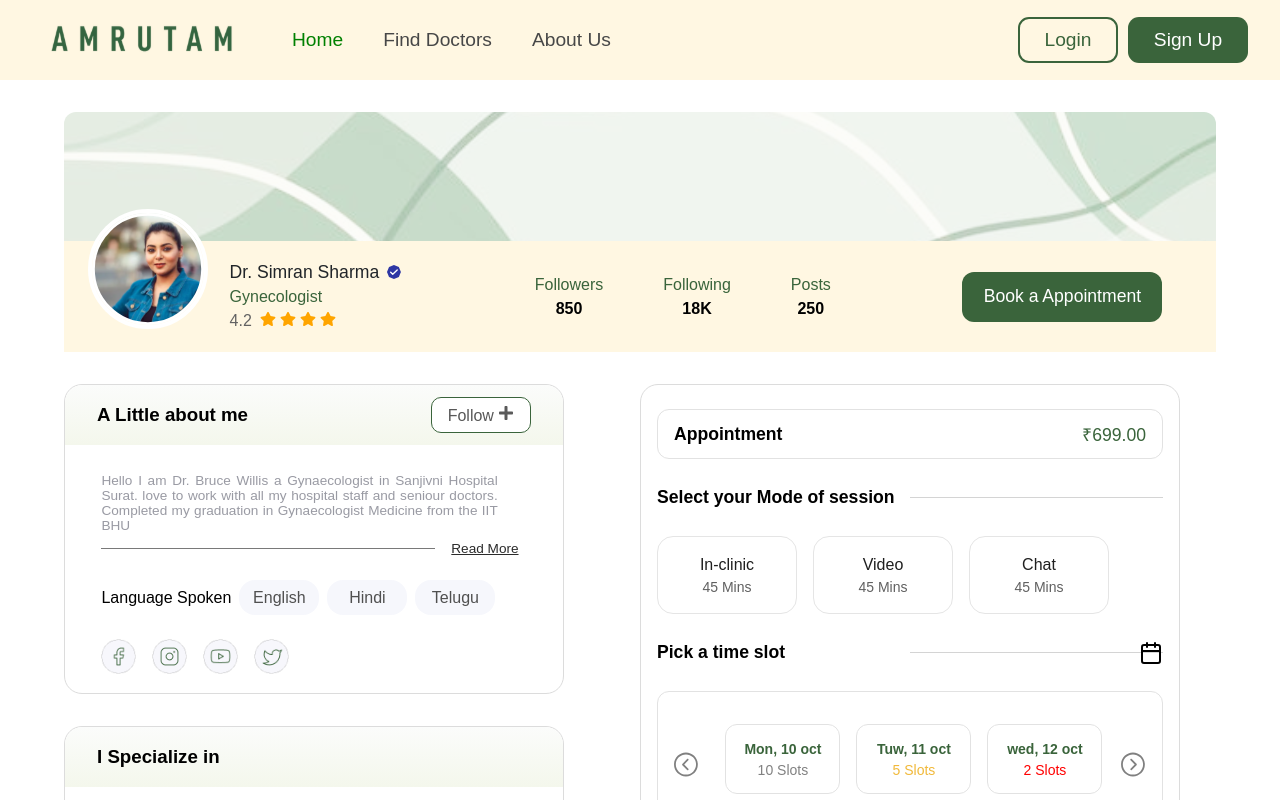
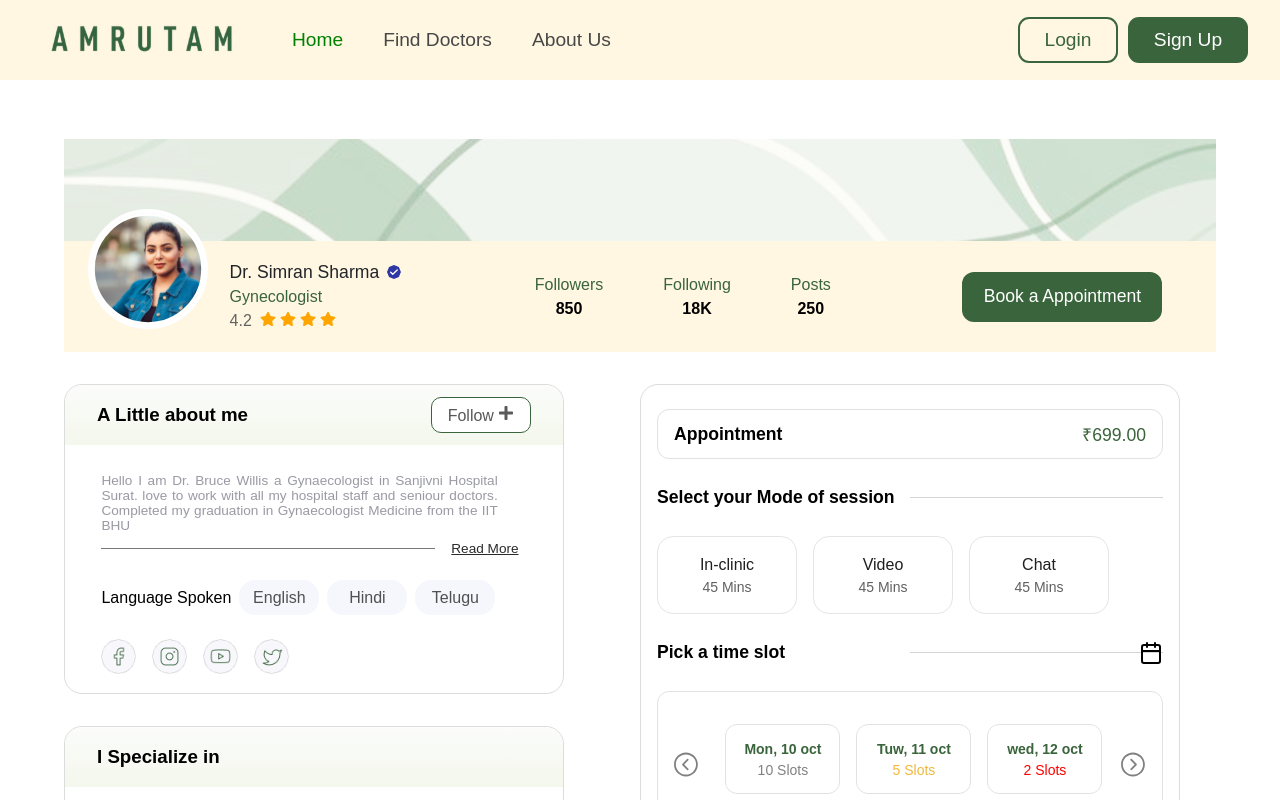
Before and after one commit to Tonystark121/Amrutam-Pharmaceuticals, a React (Vite) app: page / in a window 1280 px wide. Shown: the top 800 px of the page. Built offline with nearby package versions, Linux system fonts and the light colour scheme; a web font is replaced by a local one.

Commit message:
image fixed

```diff
--- a/src/components/profile.jsx
+++ b/src/components/profile.jsx
@@ -1,11 +1,12 @@
 import React from "react";
 import styles from "../styles/profile.module.css";
 import { FaStar } from "react-icons/fa";
-import img from '../../public/assets/photo.svg'
+import img from '../../public/assets/profile.svg'
 
 const profile = () => {
   return (
     <div className={styles.profileBox}>
+      <img src={img} alt="profile" />
       <div className={styles.main}>
         <div className={styles.image}>
           <img src="./assets/photo.svg" alt="profile" />
--- a/src/styles/profile.module.css
+++ b/src/styles/profile.module.css
@@ -6,7 +6,17 @@
   justify-content: flex-end;
   width: 100%;
   height: 240px;
-  background-image: url("../../public/assets/profile.svg");
+  /* background-image: url("../../public/assets/profile.svg"); */
+  border-radius: 12px;
+  position: relative;
+}
+.profileBox > img{
+  position: absolute;
+  width: 100%;
+  height: 100%;
+  background:cover;
+  background-repeat: none;
+  z-index: -1;
   border-radius: 12px;
 }
 .main {
```
